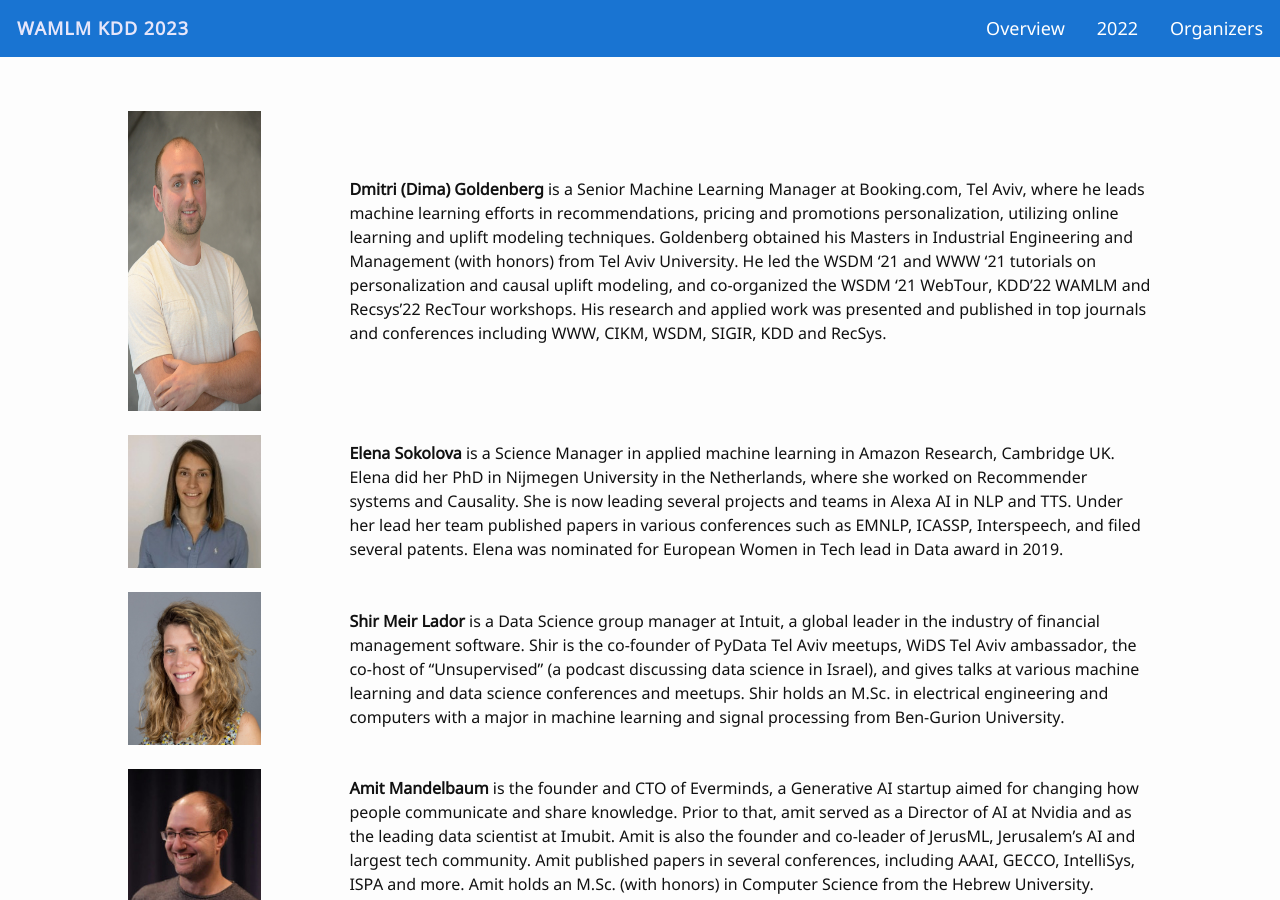
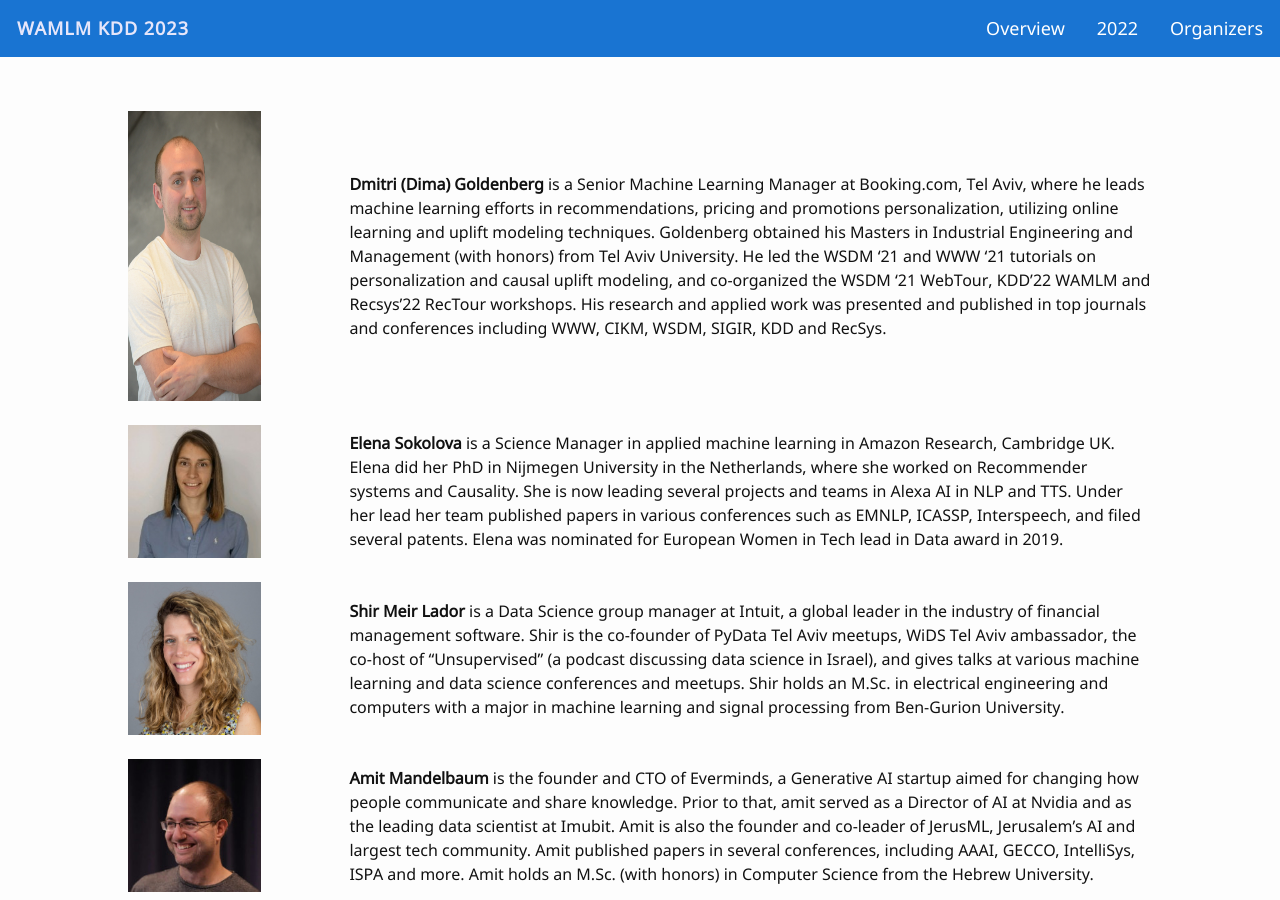
Before and after one commit to wamlm-kdd/wamlm, a Jekyll site: the page built from organizers.md, in a window 1280 px wide and 900 px high. Built offline with Jekyll 4.4.1, drawn with Linux system fonts in a browser that asks for light colours; our own code applies the rules of GitHub Pages for plain Markdown files.

Commit message:
Update organizers.md

```diff
--- a/organizers.md
+++ b/organizers.md
@@ -2,7 +2,7 @@
 
 | | |
 |:--- |:---|
-|<img class="organizer_image" src="images/Dima_Goldenberg.jpg" width="200" height="300"> | **Dmitri (Dima) Goldenberg**  is a Senior Machine Learning Manager at Booking.com, Tel Aviv, where he leads machine learning efforts in recommendations, pricing and promotions personalization, utilizing online learning and uplift modeling techniques. Goldenberg obtained his Masters in Industrial Engineering and Management (with honors) from Tel Aviv University. He led the WSDM '21 and WWW '21 tutorials on personalization and causal uplift modeling, and co-organized the WSDM '21 WebTour, KDD'22 WAMLM and Recsys'22 RecTour workshops. His research and applied work was presented and published in top journals and conferences including WWW, CIKM, WSDM, SIGIR, KDD and RecSys. |
+|<img class="organizer_image" src="images/Dima_Goldenberg.jpg" width="200" height="290"> | **Dmitri (Dima) Goldenberg**  is a Senior Machine Learning Manager at Booking.com, Tel Aviv, where he leads machine learning efforts in recommendations, pricing and promotions personalization, utilizing online learning and uplift modeling techniques. Goldenberg obtained his Masters in Industrial Engineering and Management (with honors) from Tel Aviv University. He led the WSDM '21 and WWW '21 tutorials on personalization and causal uplift modeling, and co-organized the WSDM '21 WebTour, KDD'22 WAMLM and Recsys'22 RecTour workshops. His research and applied work was presented and published in top journals and conferences including WWW, CIKM, WSDM, SIGIR, KDD and RecSys. |
 | | |
 | <img class="organizer_image" src="images/elena_photo.jpeg"/> | **Elena Sokolova** is a Science Manager in applied machine learning in Amazon Research, Cambridge UK. Elena did her PhD in Nijmegen University in the Netherlands, where she worked on Recommender systems and Causality. She is now leading several projects and  teams in Alexa AI in NLP and TTS. Under her lead her team published papers in various conferences such as EMNLP, ICASSP, Interspeech, and filed several patents. Elena was nominated for European Women in Tech lead in Data award in 2019.|
 | | |
```
